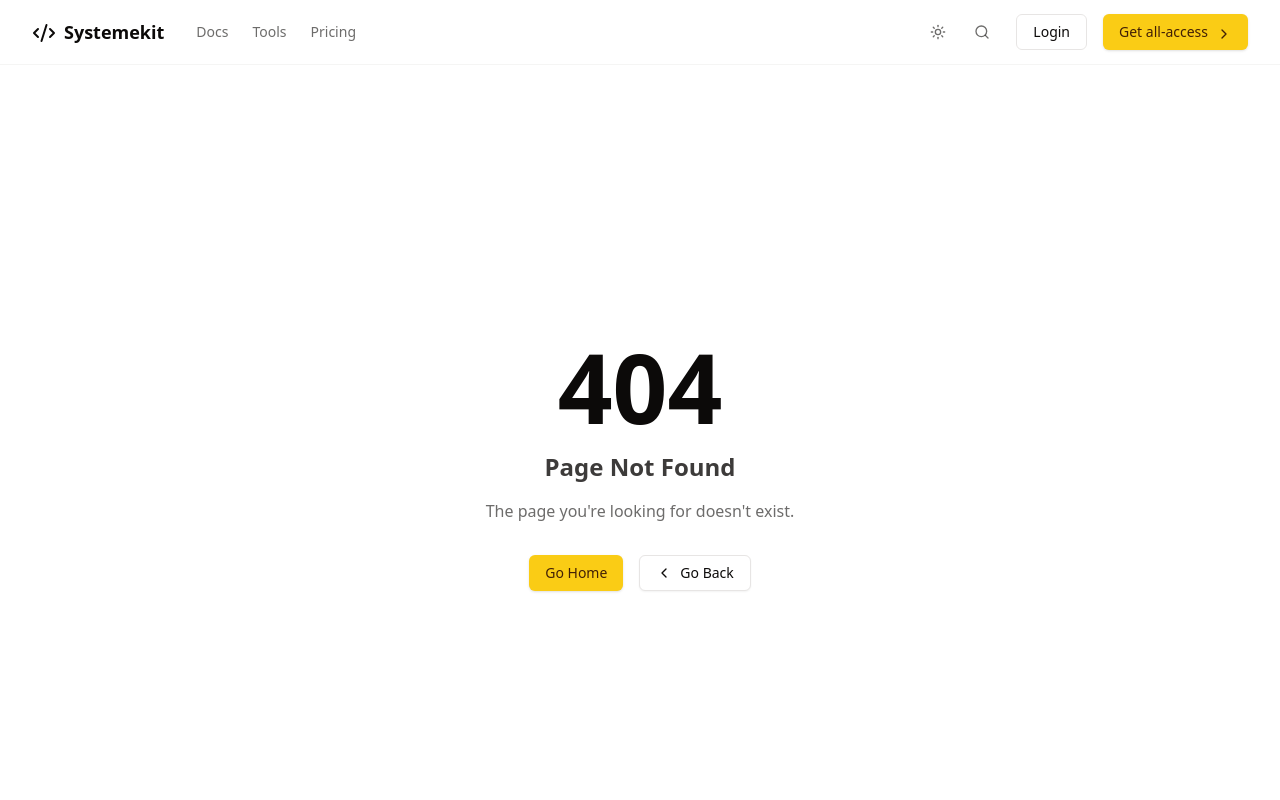
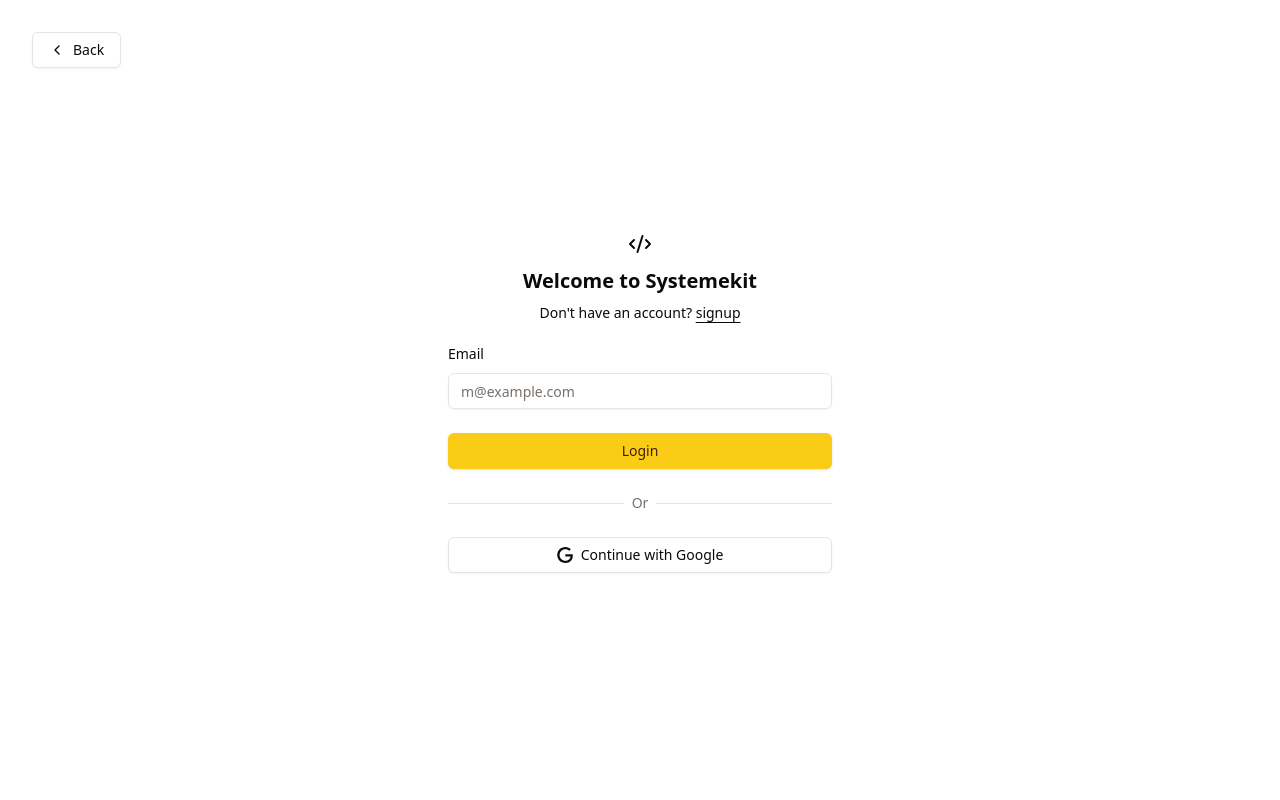
Before and after one commit to manish591/systemekit, a Next.js app: page /login in a window 1280 px wide. Before the commit this address had no page. Shown: the top 800 px of the page. Built offline with nearby package versions, Linux system fonts and the light colour scheme.

Commit message:
added login and register pages

```diff
--- a/app/docs/layout.tsx
+++ b/app/docs/layout.tsx
@@ -1,4 +1,6 @@
 import Link from 'next/link';
+import { Footer } from '@/components/footer';
+import { Navbar } from '@/components/navbar';
 
 const SYSTEMEKIT_COMPONENTS = [
   {
@@ -29,6 +31,8 @@
   children: React.ReactNode;
 }>) {
   return (
+    <>
+      <Navbar />
       <div className="max-w-[1300px] mx-auto px-4 md:px-8 h-full grid grid-cols-[220px_1fr] gap-8 py-4 pb-28">
         <div>
           <div className="sticky top-20 space-y-8">
@@ -92,5 +96,7 @@
         </div>
         <div>{children}</div>
       </div>
+      <Footer />
+    </>
   );
 }
--- a/app/layout.tsx
+++ b/app/layout.tsx
@@ -2,8 +2,6 @@
 import type { Metadata } from 'next';
 import { Roboto } from 'next/font/google';
 import { ThemeProvider } from '@/components/theme-provider';
-import { Navbar } from '@/components/navbar';
-import { Footer } from '@/components/footer';
 
 const roboto = Roboto({
   variable: '--font-roboto',
@@ -30,9 +28,7 @@
           enableSystem
           disableTransitionOnChange
         >
-          <Navbar />
-          <main>{children}</main>
-          <Footer />
+          {children}
         </ThemeProvider>
       </body>
     </html>
--- /dev/null
+++ b/app/login/page.tsx
@@ -0,0 +1,86 @@
+'use client';
+
+import Link from 'next/link';
+import { useRouter } from 'next/navigation';
+import { ChevronLeft, CodeXml } from 'lucide-react';
+import { Button } from '@/components/ui/button';
+import { Input } from '@/components/ui/input';
+import { Label } from '@/components/ui/label';
+
+export default function Login() {
+  const router = useRouter();
+
+  return (
+    <div className="relative bg-background flex min-h-svh flex-col items-center justify-center gap-6 p-6 md:p-10">
+      <Button
+        className="absolute top-8 left-8"
+        variant="outline"
+        onClick={() => {
+          router.push('/');
+        }}
+      >
+        <ChevronLeft className="w-4 h-4" />
+        <span>Back</span>
+      </Button>
+      <div className="w-full max-w-sm">
+        <div className="flex flex-col gap-6">
+          <form>
+            <div className="flex flex-col gap-6">
+              <div className="flex flex-col items-center gap-2">
+                <Link
+                  href="#"
+                  className="flex flex-col items-center gap-2 font-medium"
+                >
+                  <div className="flex size-8 items-center justify-center rounded-md">
+                    <CodeXml className="w-6 h-6 mt-[2px]" strokeWidth={2} />
+                  </div>
+                  <span className="sr-only">Systemekit.</span>
+                </Link>
+                <h1 className="text-xl font-bold">Welcome to Systemekit</h1>
+                <div className="text-center text-sm">
+                  Don&apos;t have an account?{' '}
+                  <Link
+                    href="/register"
+                    className="underline underline-offset-4"
+                  >
+                    signup
+                  </Link>
+                </div>
+              </div>
+              <div className="flex flex-col gap-6">
+                <div className="grid gap-3">
+                  <Label htmlFor="email">Email</Label>
+                  <Input
+                    id="email"
+                    type="email"
+                    placeholder="m@example.com"
+                    required
+                  />
+                </div>
+                <Button type="submit" className="w-full">
+                  Login
+                </Button>
+              </div>
+              <div className="after:border-border relative text-center text-sm after:absolute after:inset-0 after:top-1/2 after:z-0 after:flex after:items-center after:border-t">
+                <span className="bg-background text-muted-foreground relative z-10 px-2">
+                  Or
+                </span>
+              </div>
+              <div>
+                <Button variant="outline" type="button" className="w-full">
+                  <svg xmlns="http://www.w3.org/2000/svg" viewBox="0 0 24 24">
+                    <path
+                      d="M12.48 10.92v3.28h7.84c-.24 1.84-.853 3.187-1.787 4.133-1.147 1.147-2.933 2.4-6.053 2.4-4.827 0-8.6-3.893-8.6-8.72s3.773-8.72 8.6-8.72c2.6 0 4.507 1.027 5.907 2.347l2.307-2.307C18.747 1.44 16.133 0 12.48 0 5.867 0 .307 5.387.307 12s5.56 12 12.173 12c3.573 0 6.267-1.173 8.373-3.36 2.16-2.16 2.84-5.213 2.84-7.667 0-.76-.053-1.467-.173-2.053H12.48z"
+                      fill="currentColor"
+                    />
+                  </svg>
+                  Continue with Google
+                </Button>
+              </div>
+            </div>
+          </form>
+        </div>
+      </div>
+    </div>
+  );
+}
--- a/app/page.tsx
+++ b/app/page.tsx
@@ -4,16 +4,20 @@
 import { HowItWorks } from '@/components/how-it-works';
 import { Faq } from '@/components/faq';
 import { Pricing } from '@/components/pricing';
+import { Navbar } from '@/components/navbar';
+import { Footer } from '@/components/footer';
 
 export default function Home() {
   return (
     <main>
+      <Navbar />
       <Hero />
       <Problem />
       <Solution />
       <HowItWorks />
       <Pricing />
       <Faq />
+      <Footer />
     </main>
   );
 }
--- /dev/null
+++ b/app/register/page.tsx
@@ -0,0 +1,76 @@
+'use client';
+
+import Link from 'next/link';
+import { ChevronLeft, CodeXml } from 'lucide-react';
+import { Button } from '@/components/ui/button';
+import { Input } from '@/components/ui/input';
+import { Label } from '@/components/ui/label';
+
+export default function Login() {
+  return (
+    <div className="relative bg-background flex min-h-svh flex-col items-center justify-center gap-6 p-6 md:p-10">
+      <Link href="/login">
+        <Button className="absolute top-8 left-8" variant="outline">
+          <ChevronLeft className="w-4 h-4" />
+          <span>Login</span>
+        </Button>
+      </Link>
+      <div className="w-full max-w-sm">
+        <div className="flex flex-col gap-6">
+          <form>
+            <div className="flex flex-col gap-6">
+              <div className="flex flex-col items-center gap-2">
+                <Link
+                  href="#"
+                  className="flex flex-col items-center gap-2 font-medium"
+                >
+                  <div className="flex size-8 items-center justify-center rounded-md">
+                    <CodeXml className="w-6 h-6 mt-[2px]" strokeWidth={2} />
+                  </div>
+                  <span className="sr-only">Systemekit.</span>
+                </Link>
+                <h1 className="text-xl font-bold">Create an Account</h1>
+                <div className="text-center text-sm">
+                  Already have an account?{' '}
+                  <Link href="/login" className="underline underline-offset-4">
+                    Login
+                  </Link>
+                </div>
+              </div>
+              <div className="flex flex-col gap-6">
+                <div className="grid gap-3">
+                  <Label htmlFor="email">Email</Label>
+                  <Input
+                    id="email"
+                    type="email"
+                    placeholder="m@example.com"
+                    required
+                  />
+                </div>
+                <Button type="submit" className="w-full">
+                  Login
+                </Button>
+              </div>
+              <div className="after:border-border relative text-center text-sm after:absolute after:inset-0 after:top-1/2 after:z-0 after:flex after:items-center after:border-t">
+                <span className="bg-background text-muted-foreground relative z-10 px-2">
+                  Or
+                </span>
+              </div>
+              <div>
+                <Button variant="outline" type="button" className="w-full">
+                  <svg xmlns="http://www.w3.org/2000/svg" viewBox="0 0 24 24">
+                    <path
+                      d="M12.48 10.92v3.28h7.84c-.24 1.84-.853 3.187-1.787 4.133-1.147 1.147-2.933 2.4-6.053 2.4-4.827 0-8.6-3.893-8.6-8.72s3.773-8.72 8.6-8.72c2.6 0 4.507 1.027 5.907 2.347l2.307-2.307C18.747 1.44 16.133 0 12.48 0 5.867 0 .307 5.387.307 12s5.56 12 12.173 12c3.573 0 6.267-1.173 8.373-3.36 2.16-2.16 2.84-5.213 2.84-7.667 0-.76-.053-1.467-.173-2.053H12.48z"
+                      fill="currentColor"
+                    />
+                  </svg>
+                  Continue with Google
+                </Button>
+              </div>
+            </div>
+          </form>
+        </div>
+      </div>
+    </div>
+  );
+}
```
Lines whose indentation alone changed are shown as unchanged.
